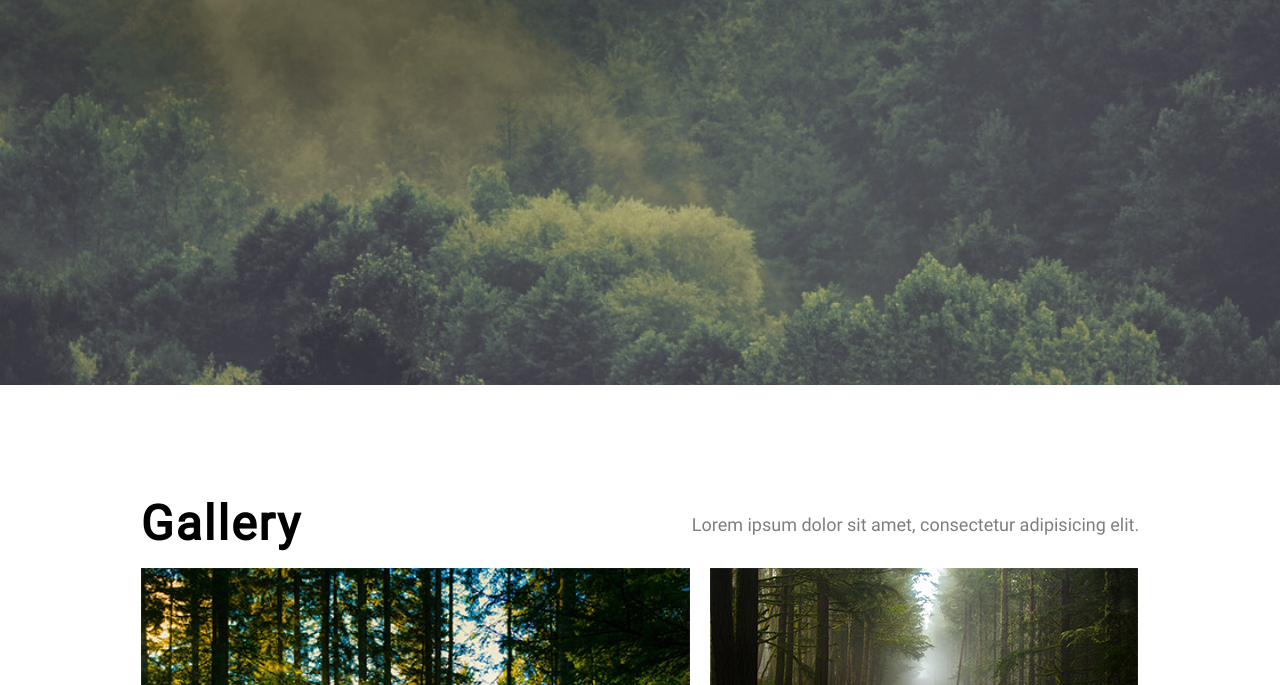
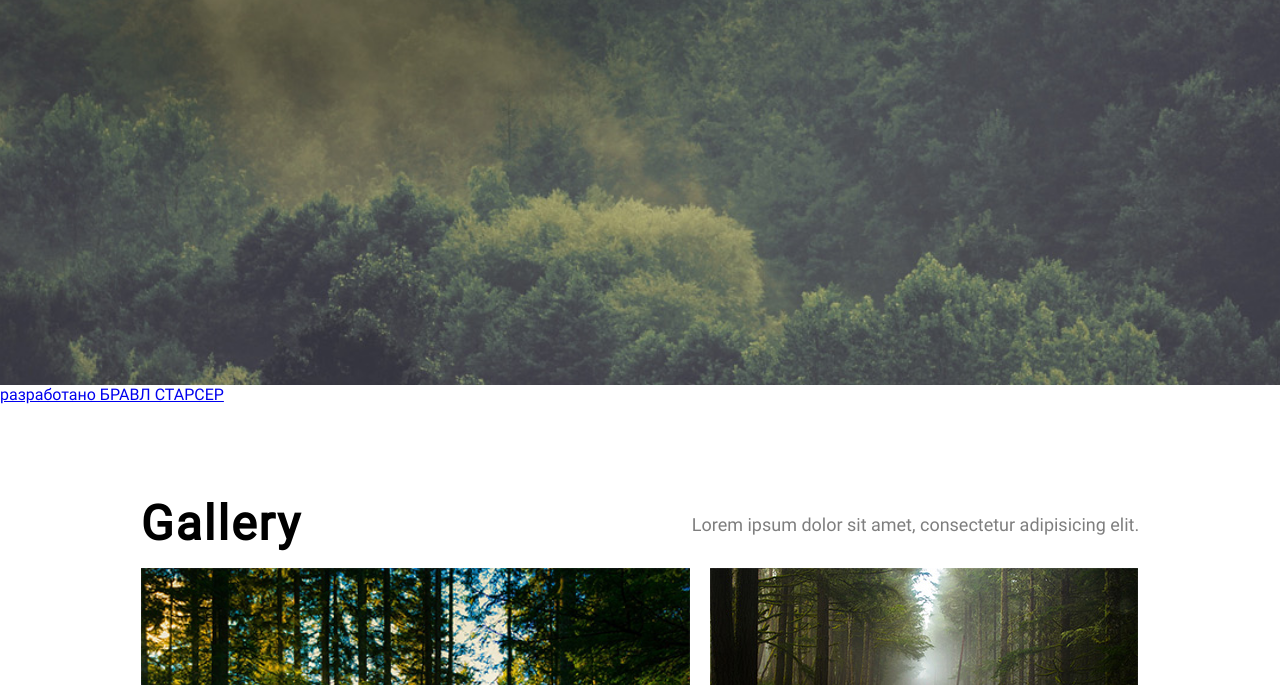
Before and after one commit to BIBASIAN/Tourism, a plain HTML site: page index.html in a window 1280 px wide. Shown: the part 415-1100 px from the top of the page. Drawn offline with Linux system fonts and the light colour scheme.

Commit message:
Update index.html

```diff
--- a/index.html
+++ b/index.html
@@ -41,6 +41,6 @@
             </div>
         </div>
     </main>
-
+    <div class="link-wrapper"><a href="https://github.com/BIBASIAN" class="author" target="_blank">разработано БРАВЛ СТАРСЕР</a></div>
 </body>
 </html>
```
